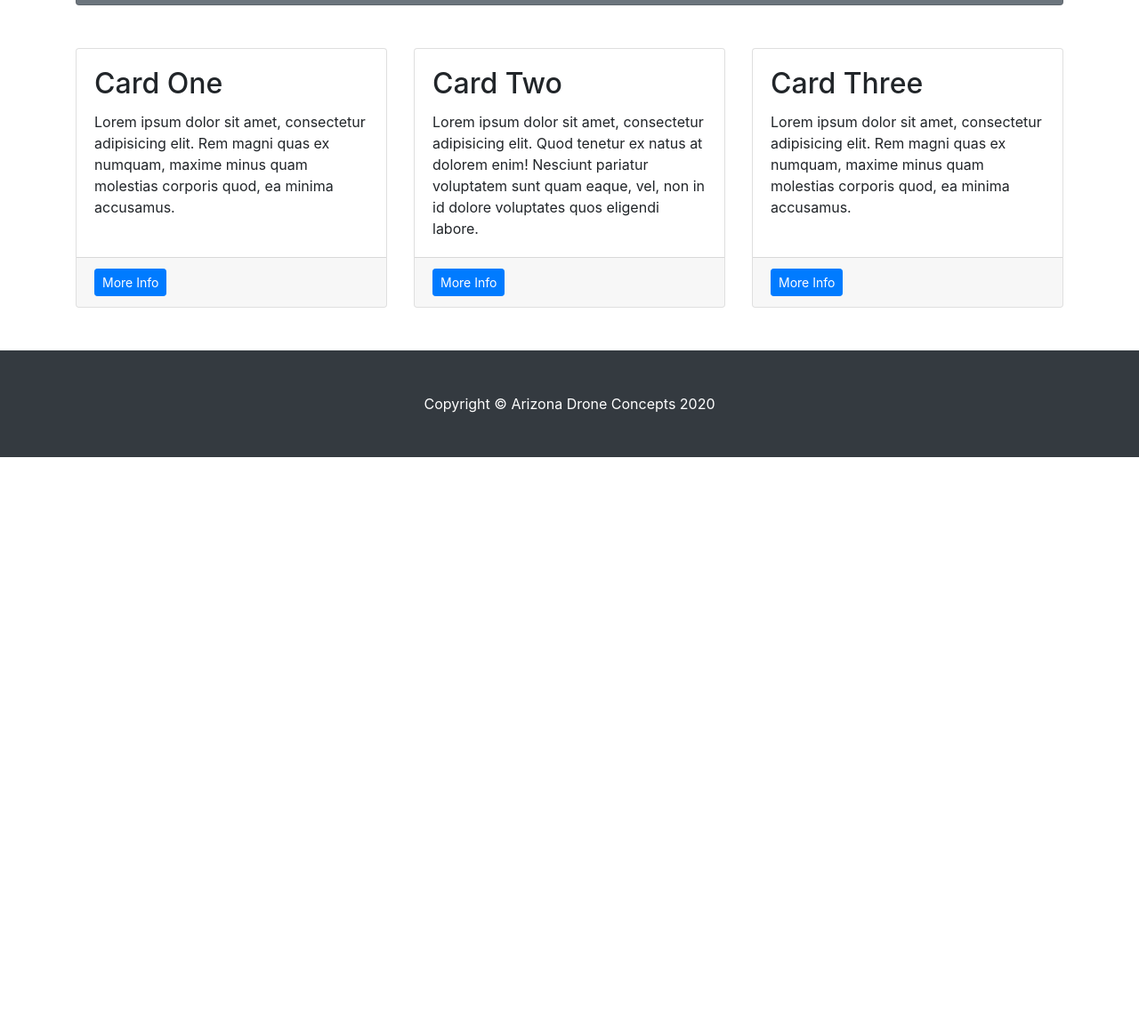
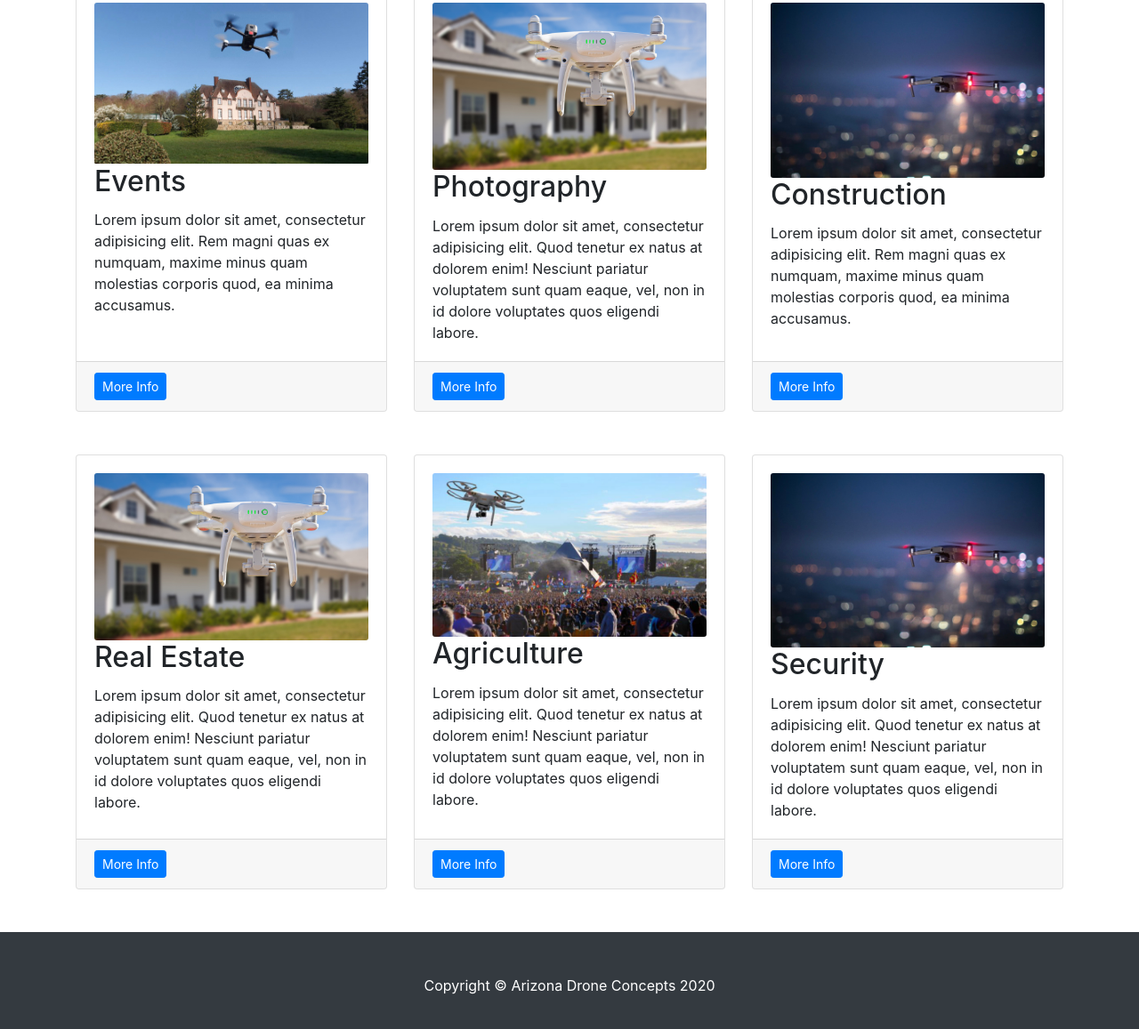
Before and after one commit to DylanJKelley/ArizonaDroneConcepts, a website: page Mutli_Page_Layout/startbootstrap-small-business-gh-pages/index.html in a window 1280 px wide. Shown: the part 859-2016 px from the top of the page at 89% size. Before the commit the page ends 1373 px from the top, so only its background shows below. Drawn offline with Linux system fonts and the light colour scheme.

Commit message:
Card Changes
Started work on the cards for Our Services.

```diff
--- a/Mutli_Page_Layout/startbootstrap-small-business-gh-pages/index.html
+++ b/Mutli_Page_Layout/startbootstrap-small-business-gh-pages/index.html
@@ -77,18 +77,12 @@
       <div class="card-body">
         <p class="text-white m-0">
           <h3>About Us</h3>
-          For those who want to transform their visual concepts into amazing UAV videography
-          and photography footage. Arizona Drone Concepts is the smart choice for you.
-          Whether its providing incredible aerial footage and professionally edited video with
-          the latest software, aiding in search/rescue or security surveillance. We take valuable
-          assets and man power off of the ground and provide a perspective otherwise
-          unreachable using modern techniques. We also specialize in agriculture and
-          building/roof inspections by applying the newest technology in infrared cameras. No
-          other service can match Arizona Drone Concepts knowledge of the sky, applying their
-          combined ten years experience in UAV experience with certified part 107 licensed
-          pilots, as well as the experience of a 15 year tenured helicopter pilot. The combination
-          of Arizona Drone Concepts, unrivaled experience, and the latest in UAV technologies.
-          The sky is truly the limit with what we can do for you.
+          Arizona Drone Concepts provides incredible aerial footage and professionally edited video with
+          the latest software, aiding in search/rescue or security surveillance, taking valuable
+          assets and man power off of the ground and providing a perspective otherwise
+          unreachable using modern techniques. The combination
+          of Arizona Drone Concepts, unrivaled experience, and the latest in UAV technologies,
+          the sky is truly the limit for what we can do for you.
         </p>
       </div>
     </div>
@@ -98,7 +92,8 @@
       <div class="col-md-4 mb-5">
         <div class="card h-100">
           <div class="card-body">
-            <h2 class="card-title">Card One</h2>
+            <img class="card-img" src="/ArizonaDroneConcepts/STOCK PHOTOS/IMG_E4619.JPG" alt="Events">
+            <h2 class="card-title">Events</h2>
             <p class="card-text">Lorem ipsum dolor sit amet, consectetur adipisicing elit. Rem magni quas ex numquam,
               maxime minus quam molestias corporis quod, ea minima accusamus.</p>
           </div>
@@ -111,7 +106,8 @@
       <div class="col-md-4 mb-5">
         <div class="card h-100">
           <div class="card-body">
-            <h2 class="card-title">Card Two</h2>
+            <img class="card-img" src="/ArizonaDroneConcepts/STOCK PHOTOS/IMG_4624.JPG" alt="Photography">
+            <h2 class="card-title">Photography</h2>
             <p class="card-text">Lorem ipsum dolor sit amet, consectetur adipisicing elit. Quod tenetur ex natus at
               dolorem enim! Nesciunt pariatur voluptatem sunt quam eaque, vel, non in id dolore voluptates quos eligendi
               labore.</p>
@@ -125,7 +121,8 @@
       <div class="col-md-4 mb-5">
         <div class="card h-100">
           <div class="card-body">
-            <h2 class="card-title">Card Three</h2>
+            <img class="card-img" src="/ArizonaDroneConcepts/STOCK PHOTOS/IMG_E4609.JPG" alt="Construction">
+            <h2 class="card-title">Construction</h2>
             <p class="card-text">Lorem ipsum dolor sit amet, consectetur adipisicing elit. Rem magni quas ex numquam,
               maxime minus quam molestias corporis quod, ea minima accusamus.</p>
           </div>
@@ -135,6 +132,50 @@
         </div>
       </div>
       <!-- /.col-md-4 -->
+      <div class="col-md-4 mb-5">
+        <div class="card h-100">
+          <div class="card-body">
+            <img class="card-img" src="/ArizonaDroneConcepts/STOCK PHOTOS/IMG_4624.JPG" alt="Real Estate">
+            <h2 class="card-title">Real Estate</h2>
+            <p class="card-text">Lorem ipsum dolor sit amet, consectetur adipisicing elit. Quod tenetur ex natus at
+              dolorem enim! Nesciunt pariatur voluptatem sunt quam eaque, vel, non in id dolore voluptates quos eligendi
+              labore.</p>
+          </div>
+          <div class="card-footer">
+            <a href="#" class="btn btn-primary btn-sm">More Info</a>
+          </div>
+        </div>
+      </div>
+      <!-- /.col-md-4 -->
+      <div class="col-md-4 mb-5">
+        <div class="card h-100">
+          <div class="card-body">
+            <img class="card-img" src="/ArizonaDroneConcepts/STOCK PHOTOS/IMG_E4617.JPG" alt="Agriculture">
+            <h2 class="card-title">Agriculture</h2>
+            <p class="card-text">Lorem ipsum dolor sit amet, consectetur adipisicing elit. Quod tenetur ex natus at
+              dolorem enim! Nesciunt pariatur voluptatem sunt quam eaque, vel, non in id dolore voluptates quos eligendi
+              labore.</p>
+          </div>
+          <div class="card-footer">
+            <a href="#" class="btn btn-primary btn-sm">More Info</a>
+          </div>
+        </div>
+      </div>
+      <!-- /.col-md-4 -->
+      <div class="col-md-4 mb-5">
+        <div class="card h-100">
+          <div class="card-body">
+            <img class="card-img" src="/ArizonaDroneConcepts/STOCK PHOTOS/IMG_E4609.JPG" alt="Security">
+            <h2 class="card-title">Security</h2>
+            <p class="card-text">Lorem ipsum dolor sit amet, consectetur adipisicing elit. Quod tenetur ex natus at
+              dolorem enim! Nesciunt pariatur voluptatem sunt quam eaque, vel, non in id dolore voluptates quos eligendi
+              labore.</p>
+          </div>
+          <div class="card-footer">
+            <a href="#" class="btn btn-primary btn-sm">More Info</a>
+          </div>
+        </div>
+      </div>
 
     </div>
     <!-- /.row -->
```
Also changed, not shown: STOCK PHOTOS/IMG_4624.JPG (added), STOCK PHOTOS/IMG_E4609.JPG (added), STOCK PHOTOS/IMG_E4615.JPG (added), STOCK PHOTOS/IMG_E4617.JPG (added), STOCK PHOTOS/IMG_E4619.JPG (added), STOCK PHOTOS/IMG_E4623.JPG (added), STOCK PHOTOS/infa.png (added), STOCK PHOTOS/mavic2.png (added).
